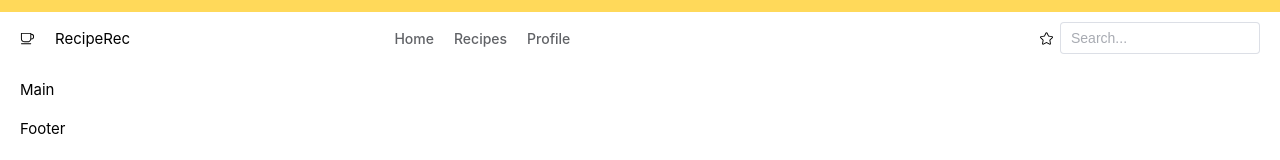
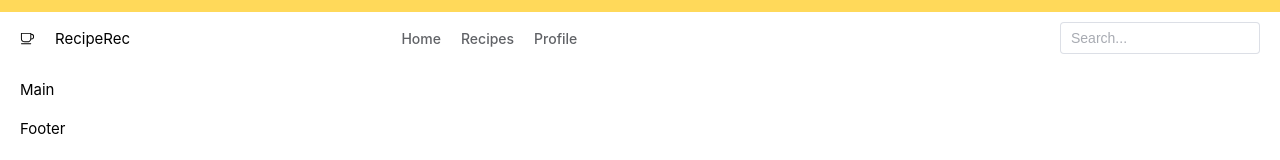
Before and after one commit to kseniia-grishchenko/RecipeRecommender, a Vue app in the folder frontend/: page / in a window 1280 px wide. Shown: the top 160 px of the page. Built offline with nearby package versions, Linux system fonts and the light colour scheme.

Commit message:
accept loggedIn prop

```diff
--- a/frontend/src/components/HeaderComp.vue
+++ b/frontend/src/components/HeaderComp.vue
@@ -10,7 +10,7 @@
       <el-link>Profile</el-link>
     </div>
     <div class="action-section">
-      <el-icon><Star /></el-icon>
+      <el-icon v-if="loggedIn"><Star /></el-icon>
       <el-input
         v-model="input2"
         class="search-bar"
@@ -22,7 +22,16 @@
   </div>
 </template>
 
-<script></script>
+<script>
+export default {
+  props: {
+    loggedIn: {
+      type: Boolean,
+      default: false
+    }
+  }
+};
+</script>
 
 <style scoped>
 .header {
```
